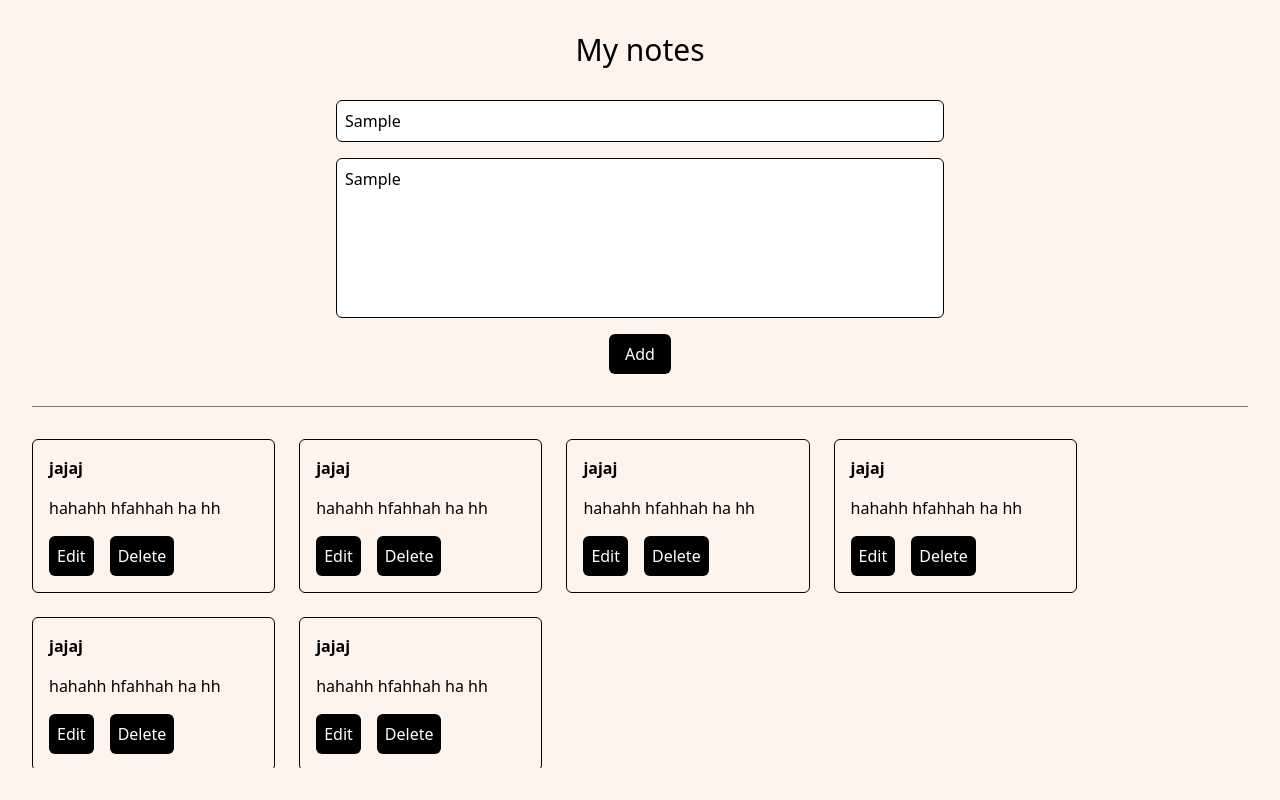
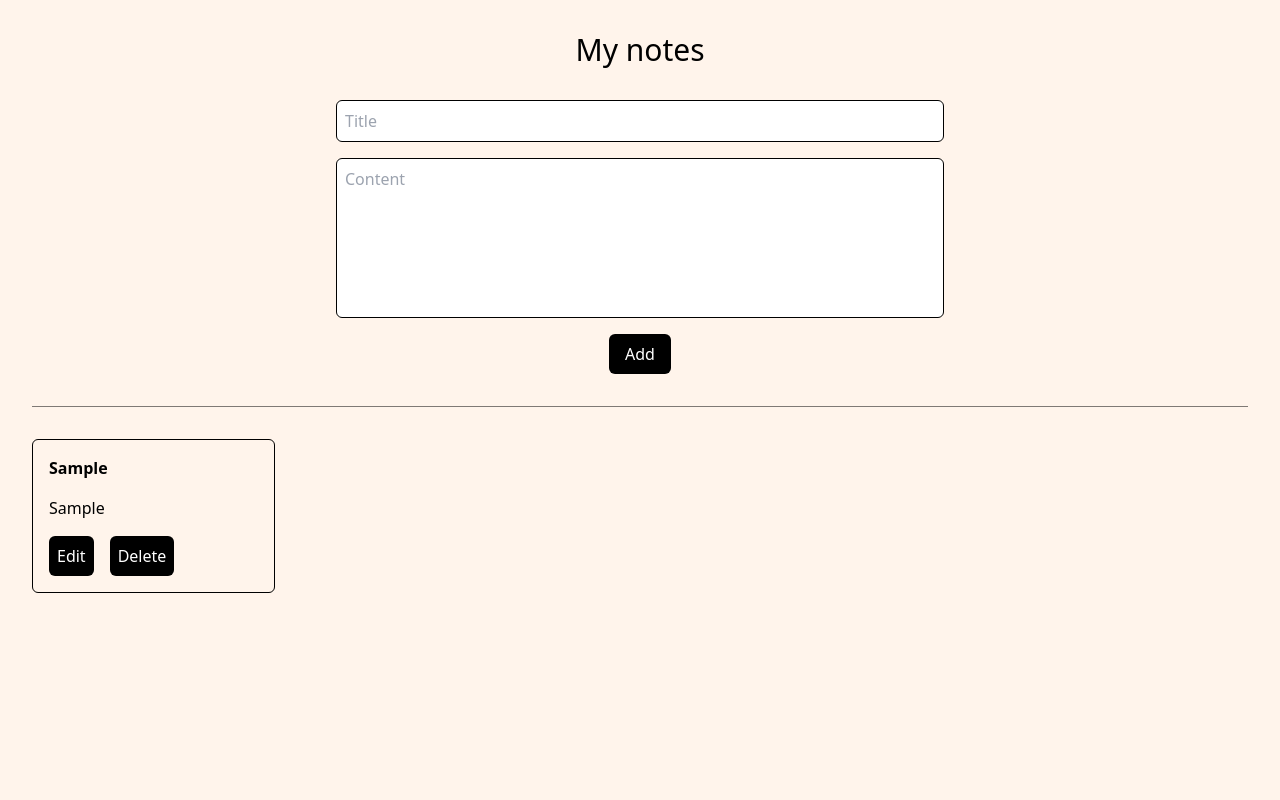
Before and after one commit to Amanjot-001/notes-app, a React (Vite) app: page / in a window 1280 px wide. Both pictures are taken after typing "Sample", "Sample" into the empty fields and a click on the button "Add". Built offline with nearby package versions, Linux system fonts and the light colour scheme.

Commit message:
redux fixed and adding items

```diff
--- a/src/components/Input.jsx
+++ b/src/components/Input.jsx
@@ -1,11 +1,50 @@
+import { useState } from "react";
+import { useDispatch } from "react-redux";
+import { addNote } from '../utils/noteSlice';
+
 const Input = () => {
+    const [title, setTitle] = useState('');
+    const [note, setNote] = useState('');
+
+    const dispatch = useDispatch();
+
+    const handleAddBtn = () => {
+        if (title && note) {
+            dispatch(addNote({
+                title,
+                note
+            }))
+            setTitle('');
+            setNote('');
+        }
+    }
+
     return (
         <div className="flex flex-col justify-center items-center gap-4 w-full">
-            <input type="text" id="title" placeholder="Title" className="w-2/4 p-2 border border-black rounded-md" />
+            <input
+                type="text"
+                id="title"
+                placeholder="Title"
+                value={title}
+                onChange={(e) => setTitle(e.target.value)}
+                className="w-2/4 p-2 border border-black rounded-md"
+            />
 
-            <textarea type="text" id="note" placeholder="Content" className="w-2/4 h-40 p-2 border border-black rounded-md resize-none" />
+            <textarea
+                type="text"
+                id="note"
+                placeholder="Content"
+                value={note}
+                onChange={(e) => setNote(e.target.value)}
+                className="w-2/4 h-40 p-2 border border-black rounded-md resize-none"
+            />
 
-            <button className="bg-black text-white py-2 px-4 cursor-pointer rounded-md">Add</button>
+            <button
+                className="bg-black text-white py-2 px-4 cursor-pointer rounded-md"
+                onClick={handleAddBtn}
+            >
+                Add
+            </button>
         </div>
     )
 }
--- a/src/components/Note.jsx
+++ b/src/components/Note.jsx
@@ -1,11 +1,11 @@
-const Note = () => {
+const Note = ({ title, content }) => {
     return (
         <div className="flex flex-col justify-center p-4 border border-black rounded-md w-1/5 gap-4">
             <div className="heading font-bold">
-                jajaj
+                {title}
             </div>
             <div className="content">
-                hahahh hfahhah ha hh
+                {content}
             </div>
             <div className="btns flex gap-4">
                 <div className="edit p-2 bg-black text-white cursor-pointer rounded-md">Edit</div>
--- a/src/components/Notes.jsx
+++ b/src/components/Notes.jsx
@@ -1,14 +1,18 @@
 import Note from "./Note";
+import { useSelector } from "react-redux";
 
 const Notes = () => {
+    const allNotes = useSelector(state => state.notes.items);
+
     return (
-        <div className="flex flex-wrap gap-6 items-center justify-start overflow-y-auto">
-            <Note />
-            <Note />
-            <Note />
-            <Note />
-            <Note />
-            <Note />
+        <div className="flex flex-wrap gap-6 items-center justify-start overflow-y-auto w-full">
+            {allNotes.length > 0 && allNotes.map((note, index) => (
+                <Note
+                    key={index}
+                    title={note.title}
+                    content={note.note}
+                />
+            ))}
         </div>
     );
 };
--- a/src/utils/actionTypes.js
+++ /dev/null
@@ -1,5 +0,0 @@
-export default {
-    ADD_NOTE: 'ADD_NOTE',
-    DELETE_NOTE: 'DELETE_NOTE',
-    EDIT_NOTE: 'EDIT_NOTE',
-};
--- a/src/utils/actions/noteActions.js
+++ /dev/null
@@ -1,16 +0,0 @@
-import actionTypes from "../actionTypes";
-
-export default {
-    addNote: (note) => ({
-        type: actionTypes.ADD_NOTE,
-        note
-    }),
-    deleteNote: (id) => ({
-        type: actionTypes.DELETE_NOTE,
-        id
-    }),
-    editNote: (note) => ({
-        type: actionTypes.EDIT_NOTE,
-        note
-    })
-}
--- /dev/null
+++ b/src/utils/noteSlice.js
@@ -0,0 +1,26 @@
+import { createSlice } from "@reduxjs/toolkit";
+
+const noteSlice = createSlice({
+    name: "notes",
+    initialState: {
+        items: [],
+    },
+    reducers: {
+        addNote: (state, action) => {
+            state.items.push(action.payload);
+        },
+        deleteNote: (state, action) => {
+            return {
+                ...state,
+                notes: state.items.filter((note) => note.id !== action.payload),
+            };
+        },
+        editNote: (state, action) => {
+
+        }
+    }
+});
+
+export const { addNote, deleteNote, editNote } = noteSlice.actions
+
+export default noteSlice.reducer;
--- a/src/utils/reducers/notes.js
+++ /dev/null
@@ -1,29 +0,0 @@
-import actionTypes from "../actionTypes";
-
-const initialState = {
-    notes: [],
-};
-
-export default (state = initialState, action) => {
-    switch (action.type) {
-        case actionTypes.ADD_NOTE:
-            return {
-                ...state,
-                notes: [...state.notes, action.payload],
-            };
-        case actionTypes.DELETE_NOTE:
-            return {
-                ...state,
-                notes: state.notes.filter((note) => note.id !== action.payload),
-            };
-        case actionTypes.EDIT_NOTE:
-            return {
-                ...state,
-                notes: state.notes.map((note) =>
-                    note.id === action.payload.id ? action.payload : note
-                ),
-            };
-        default:
-            return state;
-    }
-}
--- a/src/utils/store.js
+++ b/src/utils/store.js
@@ -1,9 +1,9 @@
 import { configureStore } from "@reduxjs/toolkit";
-import noteReducer from './reducers/notes'
+import noteReducer from './noteSlice';
 
 const appStore = configureStore({
     reducer: {
-        noteReducer: noteReducer,
+        notes: noteReducer,
     },
 });
 
```
